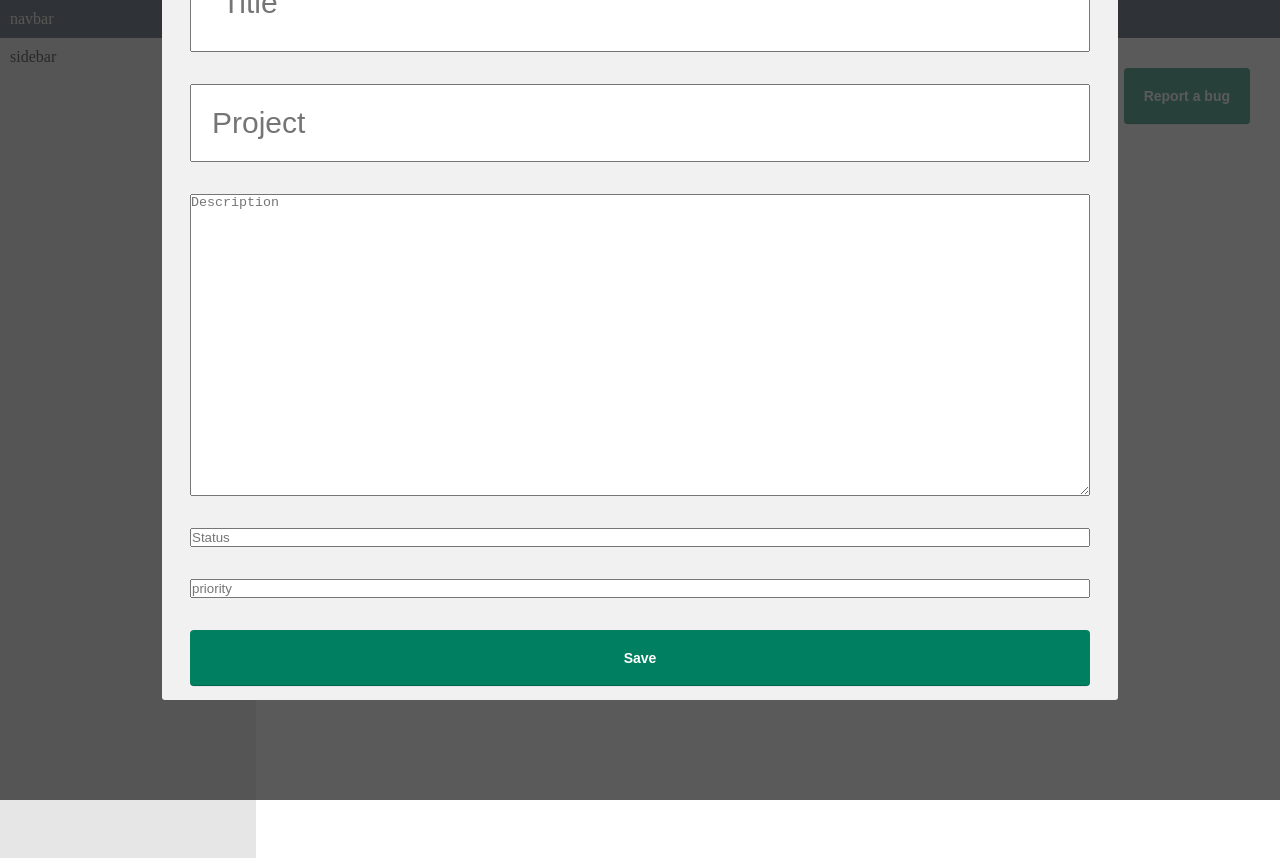
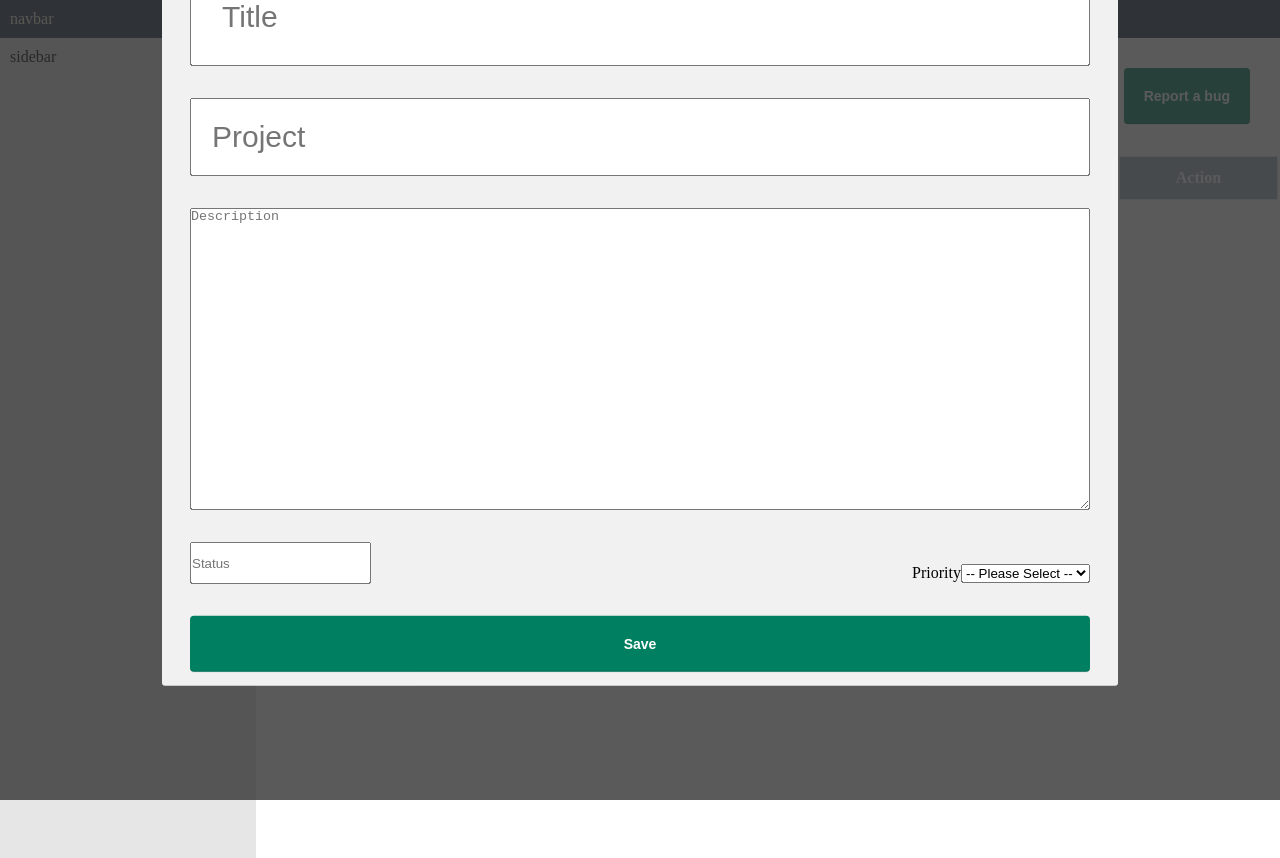
Before and after one commit to fereeca/bug-tracker, a React (Vite) app: page / in a window 1280 px wide. Both pictures are taken after a click on the button "Report a bug". Built offline with nearby package versions, Linux system fonts and the light colour scheme.

Commit message:
Add dropdown

```diff
--- a/src/views/BugList/buglist.css
+++ b/src/views/BugList/buglist.css
@@ -21,7 +21,12 @@
       .container {
         display: flex;
         justify-content: space-between;
+
         margin: 30px;
+        .filter-btn {
+          display: flex;
+          gap: 3rem;
+        }
       }
     }
 
--- a/src/views/BugList/index.jsx
+++ b/src/views/BugList/index.jsx
@@ -6,6 +6,7 @@ import Button from "../Button";
 import "./buglist.css";
 import BugReportingForm from "../BugReportingForm";
 import Bug from "../Bug";
+import Dropdown from "../Dropdown";
 
 function BugList() {
   const [modal, setModal] = useState(false);
@@ -62,6 +63,9 @@ function BugList() {
           <div className="bug">
             <div className="container">
               <h1>Bug List</h1>
+              <div className="filter-btn">
+                <Dropdown dropdown_title={"Filter"} />
+
                 <div className="btn1">
                   <Button onClick={toggleModal} title="Report a bug" />
                   {modal && (
@@ -81,8 +85,8 @@ function BugList() {
                   )}
                 </div>
               </div>
+            </div>
 
-            {bugData.length > 0 ? (
             <table className="category-table">
               <thead>
                 <tr>
@@ -94,6 +98,7 @@ function BugList() {
                   <th>Action</th>
                 </tr>
               </thead>
+              {bugData.length > 0 ? (
                 <tbody>
                   {bugData.map((bug) => (
                     <Bug
@@ -104,10 +109,10 @@ function BugList() {
                     />
                   ))}
                 </tbody>
-              </table>
               ) : (
                 <p>NO BUGS</p>
               )}
+            </table>
           </div>
         </div>
       </div>
--- a/src/views/BugReportingForm/index.css
+++ b/src/views/BugReportingForm/index.css
@@ -28,4 +28,9 @@ form {
     padding: 20px;
     font-size: 30px;
   }
+
+  .status-dropdown {
+    display: flex;
+    justify-content: space-between;
+  }
 }
--- a/src/views/BugReportingForm/index.jsx
+++ b/src/views/BugReportingForm/index.jsx
@@ -1,83 +1,7 @@
-// import { useState } from "react";
-// import "./index.css";
-// import Button from "../Button";
-
-// export default function BugReportingForm(props) {
-//   const { onAddSuccess } = props;
-//   const [title, settitle] = useState("");
-//   const [project, setproject] = useState("");
-//   const [description, setdescription] = useState("");
-//   const [severity, setseverity] = useState("");
-
-//   const add = (event) => {
-//     // var bugs = JSON.parse(localStorage.getItem("bugs") || "[]");
-//     // var bug = {
-//     //   title: title,
-//     //   project: project,
-//     //   description: description,
-//     //   severity: severity,
-//     // };
-//     // bugs.push(bug);
-//     // localStorage.setItem("bugs", JSON.stringify(bugs));
-
-//     event.preventDefault();
-
-//     if (title && project && description && severity) {
-//       const newBug = {
-//         id: Date.now(),
-//         title: title,
-//         project: project,
-//         description: description,
-//         severity: severity,
-//       };
-
-//       onAddSuccess(newBug);
-//     }
-//   };
-
-//   return (
-//     <>
-//       <form>
-//         <input
-//           type="text"
-//           value={title}
-//           className="title"
-//           placeholder="Title"
-//           onChange={(e) => settitle(e.target.value)}
-//         ></input>
-//         <input
-//           type="text"
-//           value={project}
-//           className="project"
-//           placeholder="Project"
-//           onChange={(e) => setproject(e.target.value)}
-//         ></input>
-//         <textarea
-//           name="Description"
-//           placeholder="Description"
-//           id="des"
-//           cols="90"
-//           rows="20"
-//           value={description}
-//           onChange={(e) => setdescription(e.target.value)}
-//         ></textarea>
-
-//         <input
-//           type="text"
-//           value={severity}
-//           className="severity"
-//           placeholder="Severity"
-//           onChange={(e) => setseverity(e.target.value)}
-//         ></input>
-//         <Button onClick={add} title="save" />
-//       </form>
-//     </>
-//   );
-// }
-
 import { useState, useEffect } from "react";
 import "./index.css";
 import Button from "../Button";
+import Dropdown from "../Dropdown";
 
 export default function BugReportingForm(props) {
   const { onAddSuccess, bugToEdit, updateBug } = props;
@@ -103,7 +27,7 @@ export default function BugReportingForm(props) {
 
     if (title && project && description && status && priority) {
       const newBug = {
-        id: bugToEdit ? bugToEdit.id : Date.now(), // If editing, keep the same ID; otherwise, create a new one
+        id: bugToEdit ? bugToEdit.id : Date.now(),
         title: title,
         project: project,
         description: description,
@@ -112,10 +36,8 @@ export default function BugReportingForm(props) {
       };
 
       if (bugToEdit) {
-        // If editing, call updateBug function
         updateBug(newBug);
       } else {
-        // If adding new bug, call onAddSuccess function
         onAddSuccess(newBug);
       }
     }
@@ -147,6 +69,7 @@ export default function BugReportingForm(props) {
           value={description}
           onChange={(e) => setDescription(e.target.value)}
         />
+        <div className="status-dropdown">
           <input
             type="text"
             value={status}
@@ -154,13 +77,13 @@ export default function BugReportingForm(props) {
             placeholder="Status"
             onChange={(e) => setStatus(e.target.value)}
           />
-        <input
-          type="text"
+
+          <Dropdown
             value={priority}
-          className="priority"
-          placeholder="priority"
-          onChange={(e) => setPriority(e.target.value)}
+            dropdown_title="Priority"
+            onChange={(selectedPriority) => setPriority(selectedPriority)}
           />
+        </div>
         <Button
           onClick={addOrUpdateBug}
           title={bugToEdit ? "Update" : "Save"}
--- /dev/null
+++ b/src/views/Dropdown/index.css
@@ -0,0 +1,3 @@
+.priority {
+  margin-top: 20px;
+}
--- /dev/null
+++ b/src/views/Dropdown/index.jsx
@@ -0,0 +1,22 @@
+import React, { useState } from "react";
+import "./index.css";
+
+const Dropdown = ({ value, onChange, dropdown_title }) => {
+  const handleChangeFilter = (event) => {
+    onChange(event.target.value);
+  };
+
+  return (
+    <div className="priority">
+      <label htmlFor="filter">{dropdown_title}</label>
+      <select name="filter" value={value} onChange={handleChangeFilter}>
+        <option value="">-- Please Select --</option>
+        <option value="High">High</option>
+        <option value="Medium">Medium</option>
+        <option value="Low">Low</option>
+      </select>
+    </div>
+  );
+};
+
+export default Dropdown;
```
Lines whose indentation alone changed are shown as unchanged.
